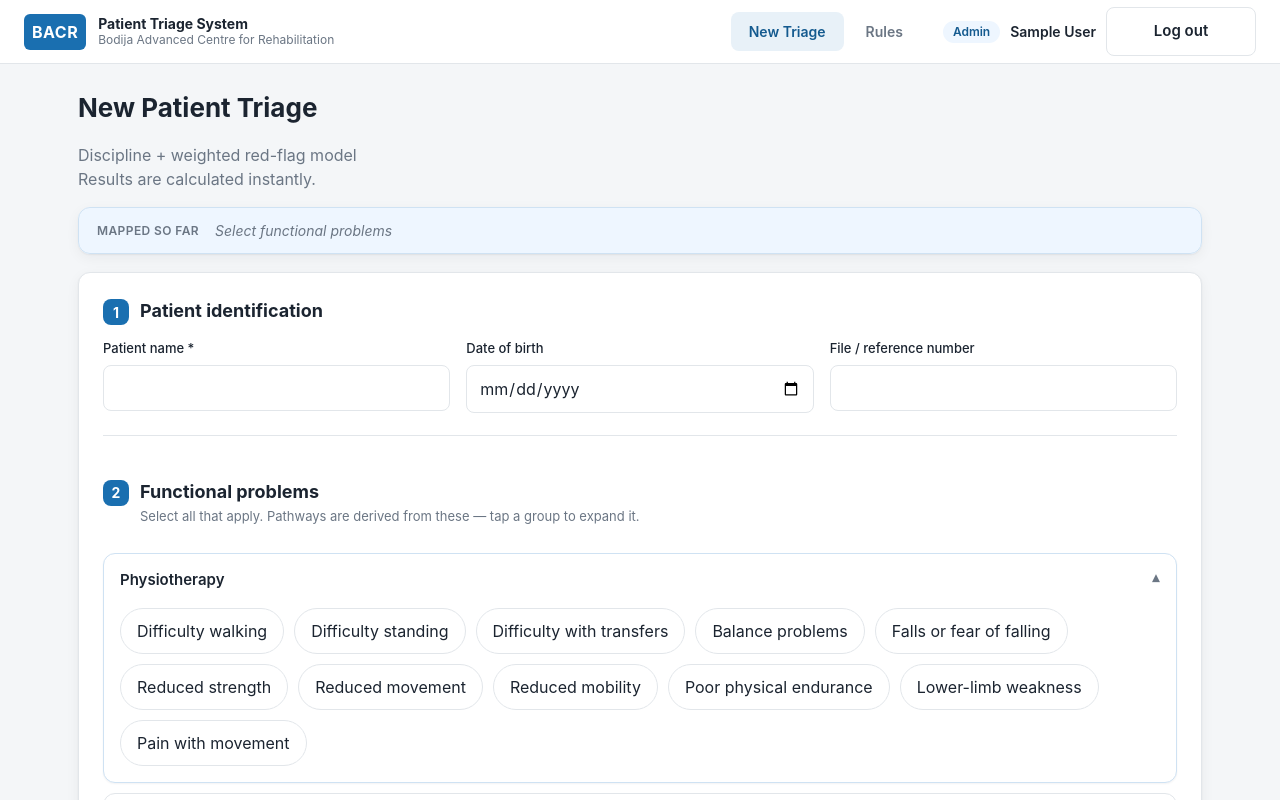
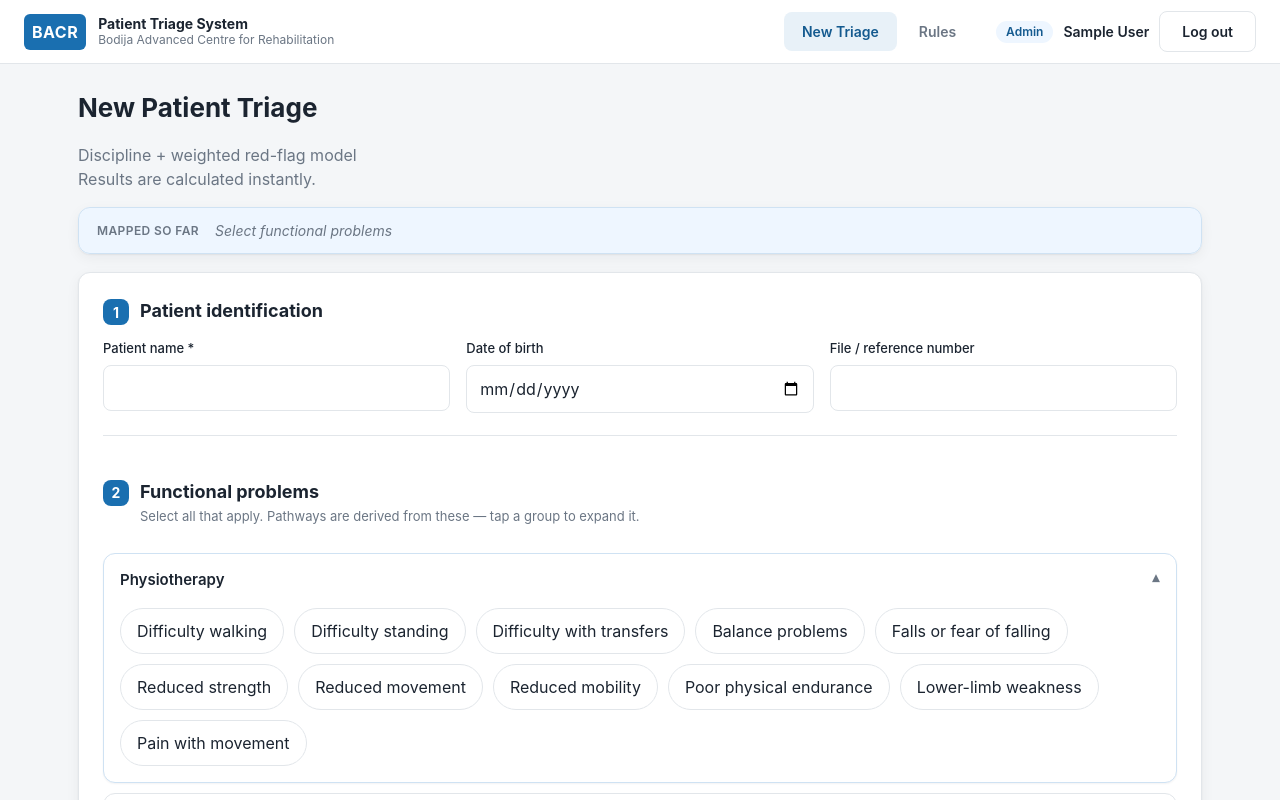
Before and after one commit to wizdormer-collab/Bodija-Advanced-Centre-for-Rehabilitation, a React (Vite) app: page / in a window 1280 px wide. Shown: the top 800 px of the page. Built offline with nearby package versions, Linux system fonts and the light colour scheme; sample sign-in values are in the browser's storage.

Commit message:
Shrink Log out button to normal size

```diff
--- a/src/styles/global.css
+++ b/src/styles/global.css
@@ -346,9 +346,9 @@ textarea:focus {
 }
 
 .btn-wide {
-  padding: 12px 38px;
-  font-size: 15px;
-  min-width: 150px;
+  padding: 9px 22px;
+  font-size: 14px;
+  min-width: 0;
 }
 
 .btn-primary {
```
